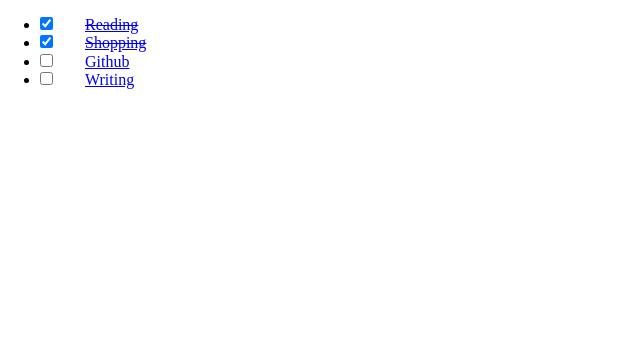
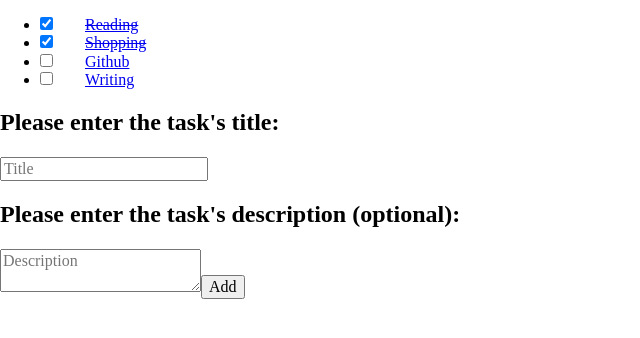
Before and after one commit to bbarcesaj125/todone, a React (Create React App) app in the folder client/todo-react/: page / in a window 1280 px wide. Shown: the top 338 px of the page, without its empty margins (0-640 px from the left). Built offline with nearby package versions, Linux system fonts and the light colour scheme.

Commit message:
User story #4

```diff
--- a/client/todo-react/src/App.tsx
+++ b/client/todo-react/src/App.tsx
@@ -1,18 +1,35 @@
 import React from "react";
-import { useState } from "react";
+import { useState, useEffect } from "react";
 import TodoList from "./components/TodoList";
 import SingleView from "./components/SingleView";
+import Form from "./components/Form";
 import todoData from "./todos.json";
 import "./App.css";
 
 interface Props {
   singleView: boolean;
 }
+
 // Getting initial data from a JSON file
 const initialItems: Item[] = todoData;
 
 const App: React.FC<Props> = (props) => {
-  const [items, setItems] = useState(initialItems);
+  const [items, setItems] = useState(() => {
+    // Getting stored values
+    const savedItems = localStorage.getItem("items");
+    let parsedItems: Item[];
+    if (savedItems == null) {
+      parsedItems = initialItems;
+    } else {
+      parsedItems = JSON.parse(savedItems);
+    }
+    return parsedItems;
+  });
+
+  useEffect(() => {
+    // Using local storage to store all items
+    localStorage.setItem("items", JSON.stringify(items));
+  }, [items]);
 
   const toggleItem = (currentItem: Item) => {
     // Getting the index of the current object
@@ -38,8 +55,24 @@ const App: React.FC<Props> = (props) => {
     setItems(updatedItems);
   };
 
+  const addItem: AddItem = (task) => {
+    const newItem = { ...task, complete: false };
+    // Checking if a task with the same title already exists in our list
+    const found = items.some((item) => item.title === newItem.title);
+    if (found) {
+      alert("A task with the same title already exits!");
+    } else {
+      setItems([newItem, ...items]);
+    }
+  };
+
   if (!props.singleView) {
-    return <TodoList items={items} toggleItem={toggleItem} />;
+    return (
+      <>
+        <TodoList items={items} toggleItem={toggleItem} />
+        <Form addItem={addItem}></Form>
+      </>
+    );
   } else {
     return <SingleView items={items} />;
   }
--- /dev/null
+++ b/client/todo-react/src/components/Form/Form.tsx
@@ -0,0 +1,60 @@
+import React from "react";
+import { useState } from "react";
+
+interface Props {
+  addItem: AddItem;
+}
+
+const Form: React.FC<Props> = ({ addItem }) => {
+  const initialValues = {
+    title: "",
+    description: "",
+  };
+  const [inputs, setInputs] = useState(initialValues);
+
+  const handleChange = (
+    event:
+      | React.ChangeEvent<HTMLInputElement>
+      | React.ChangeEvent<HTMLTextAreaElement>
+  ) => {
+    const name = event.target.name;
+    const value = event.target.value;
+    setInputs((values) => ({ ...values, [name]: value }));
+  };
+
+  const handleSubmit = (event: React.FormEvent<HTMLFormElement>) => {
+    event.preventDefault();
+    addItem(inputs);
+  };
+  return (
+    <form onSubmit={handleSubmit}>
+      <h2>
+        <label>Please enter the task&apos;s title:</label>
+      </h2>
+
+      <input
+        type="text"
+        name="title"
+        value={inputs.title || ""}
+        onChange={handleChange}
+        required
+        placeholder="Title"
+        aria-label="title"
+      />
+      <h2>
+        <label>Please enter the task&apos;s description (optional):</label>
+      </h2>
+      <textarea
+        name="description"
+        value={inputs.description || ""}
+        onChange={handleChange}
+        placeholder="Description"
+        aria-label="description"
+      ></textarea>
+
+      <button type="submit">Add</button>
+    </form>
+  );
+};
+
+export default Form;
--- /dev/null
+++ b/client/todo-react/src/components/Form/index.ts
@@ -0,0 +1 @@
+export { default } from "./Form";
--- a/client/todo-react/src/types.d.ts
+++ b/client/todo-react/src/types.d.ts
@@ -1,7 +1,9 @@
 interface Item {
   title: string;
-  description: string;
+  description?: string;
   complete: boolean;
 }
+type Task = Omit<Item, "complete">;
 
 type ToggleItem = (currentItem: Item) => void;
+type AddItem = (task: Task) => void;
```
